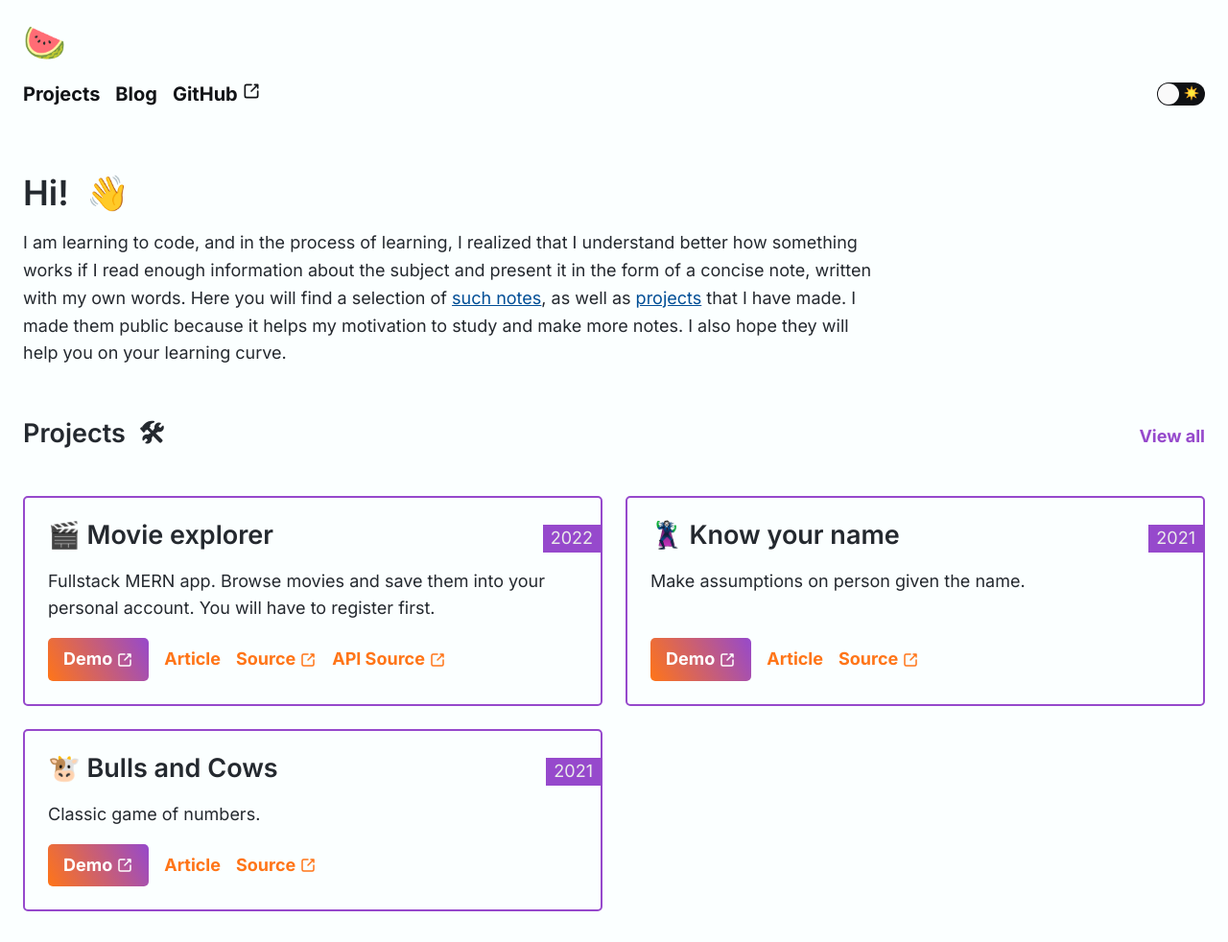
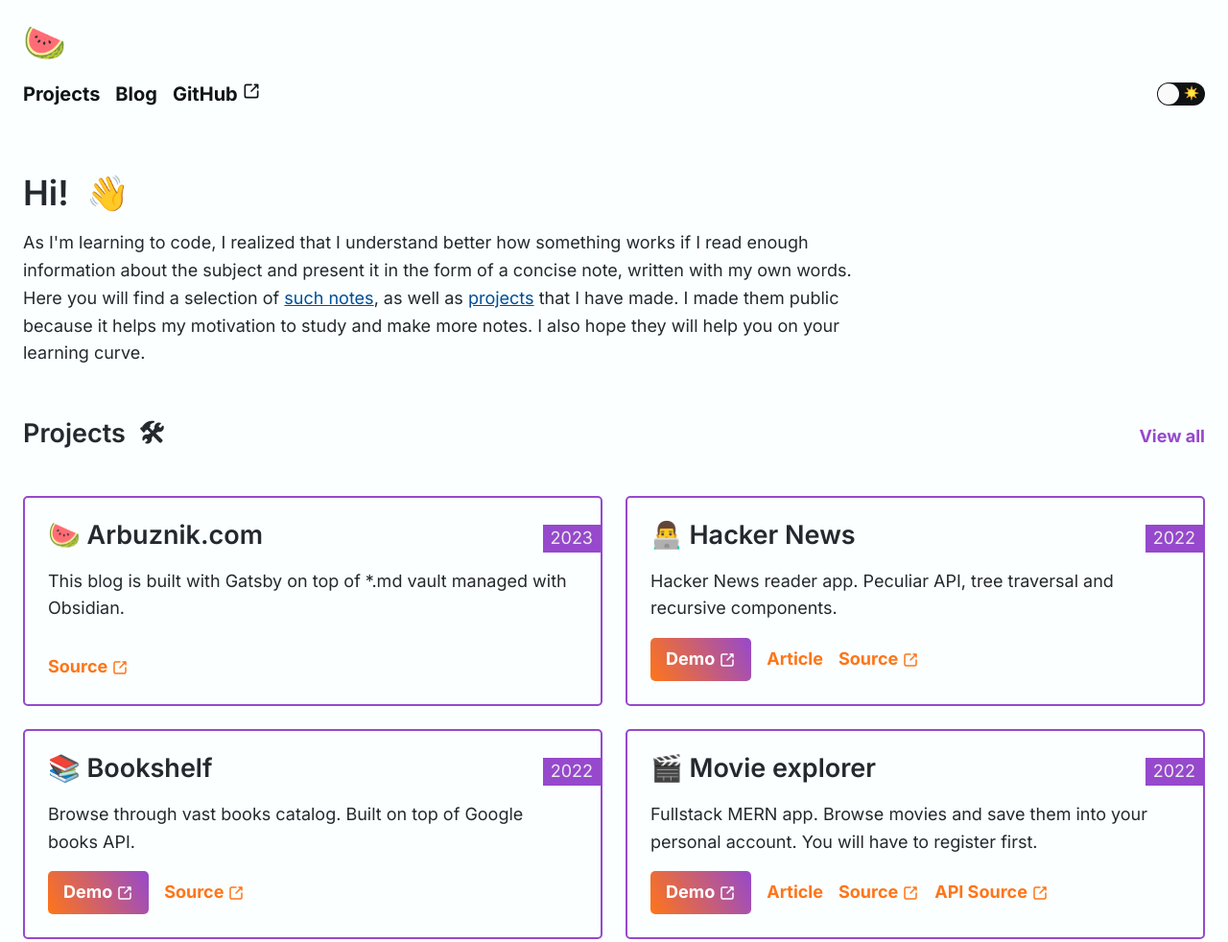
Before and after one commit to arbuznik/arbuznik.com, a Gatsby site: page / in a window 1280 px wide. Shown: the top 982 px of the page at 96% size. Built offline with nearby package versions, Linux system fonts and the light colour scheme; Gatsby itself is replaced by a stand-in of ours.

Commit message:
add projects, fix some minor issues

```diff
--- a/src/components/ProjectSnippet.jsx
+++ b/src/components/ProjectSnippet.jsx
@@ -22,6 +22,7 @@
       </div>
       <p className="project-snippet-description">{description}</p>
       <ul className="project-snippet-links">
+        {demoURL && (
           <li className="project-snippet-demo-link-container">
             <a
               className="project-snippet-demo-link"
@@ -33,11 +34,14 @@
               <ExternalIcon />
             </a>
           </li>
+        )}
+        {articleURL && (
           <li>
             <Link className="project-snippet-link" to={articleURL}>
               Article
             </Link>
           </li>
+        )}
         <li>
           <a
             className="project-snippet-link"
--- a/src/constants/projects.js
+++ b/src/constants/projects.js
@@ -1,4 +1,34 @@
 export const projects = [
+  {
+    id: 5,
+    name: "🍉 Arbuznik.com",
+    description:
+      "This blog is built with Gatsby on top of *.md vault managed with Obsidian.",
+    year: 2023,
+    featured: true,
+    codeURL: "https://github.com/arbuznik/arbuznik.com",
+  },
+  {
+    id: 4,
+    name: "👨‍💻 Hacker News",
+    description:
+      "Hacker News reader app. Peculiar API, tree traversal and recursive components.",
+    year: 2022,
+    featured: true,
+    demoURL: "https://arbuznik-hacker-news.netlify.app/",
+    articleURL: "/projects/hacker-news/",
+    codeURL: "https://github.com/arbuznik/hacker-news",
+  },
+  {
+    id: 3,
+    name: "📚 Bookshelf",
+    description:
+      "Browse through vast books catalog. Built on top of Google books API.",
+    year: 2022,
+    featured: true,
+    demoURL: "https://arbuznik-bookshelf.netlify.app/",
+    codeURL: "https://github.com/arbuznik/bookshelf",
+  },
   {
     id: 2,
     name: "🎬 Movie explorer",
@@ -14,7 +44,8 @@
   {
     id: 1,
     name: "🦹 Know your name",
-    description: "Make assumptions on person given the name.",
+    description:
+      "Make assumptions on person given the name. Consolidated data from different sources.",
     year: 2021,
     featured: true,
     demoURL: "https://arbuznik.github.io/know-your-name/",
--- a/src/pages/index.js
+++ b/src/pages/index.js
@@ -15,14 +15,13 @@
       <section className="section-content">
         <h1>Hi!&nbsp;&nbsp;👋</h1>
         <p className="intro">
-          I am learning to code, and in the process of learning, I realized that
-          I understand better how something works if I read enough information
-          about the subject and present it in the form of a concise note,
-          written with my own words. Here you will find a selection of{" "}
-          <Link to="/blog">such notes</Link>, as well as{" "}
-          <Link to="/projects">projects</Link> that I have made. I made them
-          public because it helps my motivation to study and make more notes. I
-          also hope they will help you on your learning curve.
+          As I'm learning to code, I realized that I understand better how
+          something works if I read enough information about the subject and
+          present it in the form of a concise note, written with my own words.
+          Here you will find a selection of <Link to="/blog">such notes</Link>,
+          as well as <Link to="/projects">projects</Link> that I have made. I
+          made them public because it helps my motivation to study and make more
+          notes. I also hope they will help you on your learning curve.
         </p>
       </section>
       <section>
--- a/src/styles/prism.css
+++ b/src/styles/prism.css
@@ -22,6 +22,12 @@
     hyphens: none;
     background: var(--codeblock-background-color);
     color: var(--codeblock-text-color);
+}
+
+code[class*="language-text"] {
+    display: inline-block;
+    max-width: 100%;
+    white-space: normal;
 }
 
 pre > code[class*="language-"] {
```
Also changed, not shown: src/static/logo.png (deleted), static/logo.png (added), 1 other file. Lines whose indentation alone changed are shown as unchanged.
